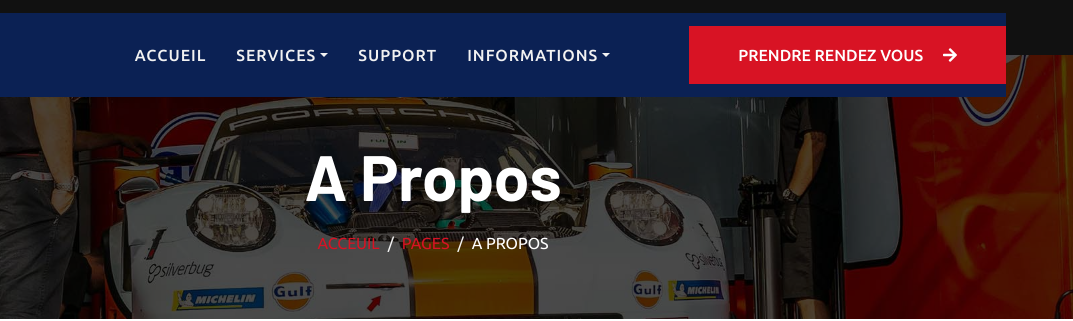
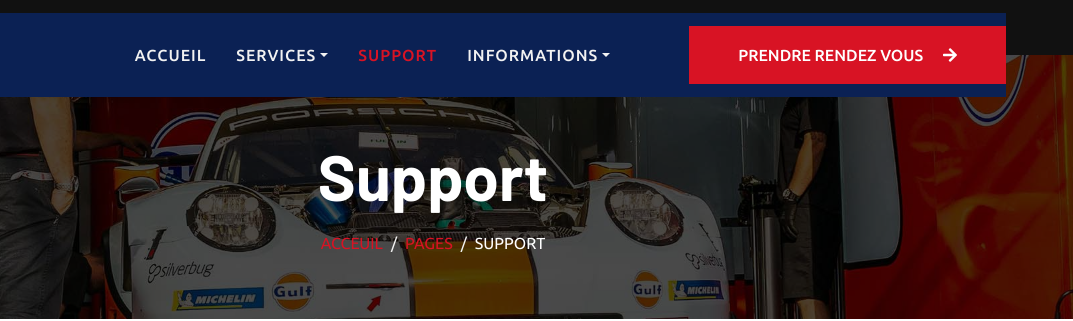
Before and after one commit to tiger-githubb/Lubricar-showcase-website, a plain HTML site: page support.html in a window 1280 px wide. Shown: the part 43-364 px from the top of the page, 207-1280 px from the left. Drawn offline with nearby package versions, Linux system fonts and the light colour scheme.

Commit message:
clean code

```diff
--- a/support.html
+++ b/support.html
@@ -102,7 +102,7 @@
                             </div>
                         </div>
 
-                        <a href="support.html" class="nav-item nav-link">Support</a>
+                        <a href="support.html" class="nav-item nav-link active">Support</a>
 
                         <div class="nav-item dropdown">
                             <a href="#" class="nav-link dropdown-toggle" data-toggle="dropdown">Informations</a>
@@ -126,12 +126,12 @@
         <div class="container-fluid page-header mb-5  p-0" style="background-image: url(img/carousel-bg-1.jpg);">
             <div class="container-fluid page-header-inner py-5">
                 <div class="container text-center">
-                    <h1 class="display-3 text-white mb-3 animated slideInDown mt-5">A Propos</h1>
+                    <h1 class="display-3 text-white mb-3 animated slideInDown mt-5">Support</h1>
                     <nav aria-label="breadcrumb">
                         <ol class="breadcrumb justify-content-center text-uppercase">
                             <li class="breadcrumb-item"><a href="#">Acceuil</a></li>
                             <li class="breadcrumb-item"><a href="#">Pages</a></li>
-                            <li class="breadcrumb-item text-white active" aria-current="page">A Propos</li>
+                            <li class="breadcrumb-item text-white active" aria-current="page">Support</li>
                         </ol>
                     </nav>
                 </div>
```
Also changed, not shown: index.html (+2 -2 lines).
